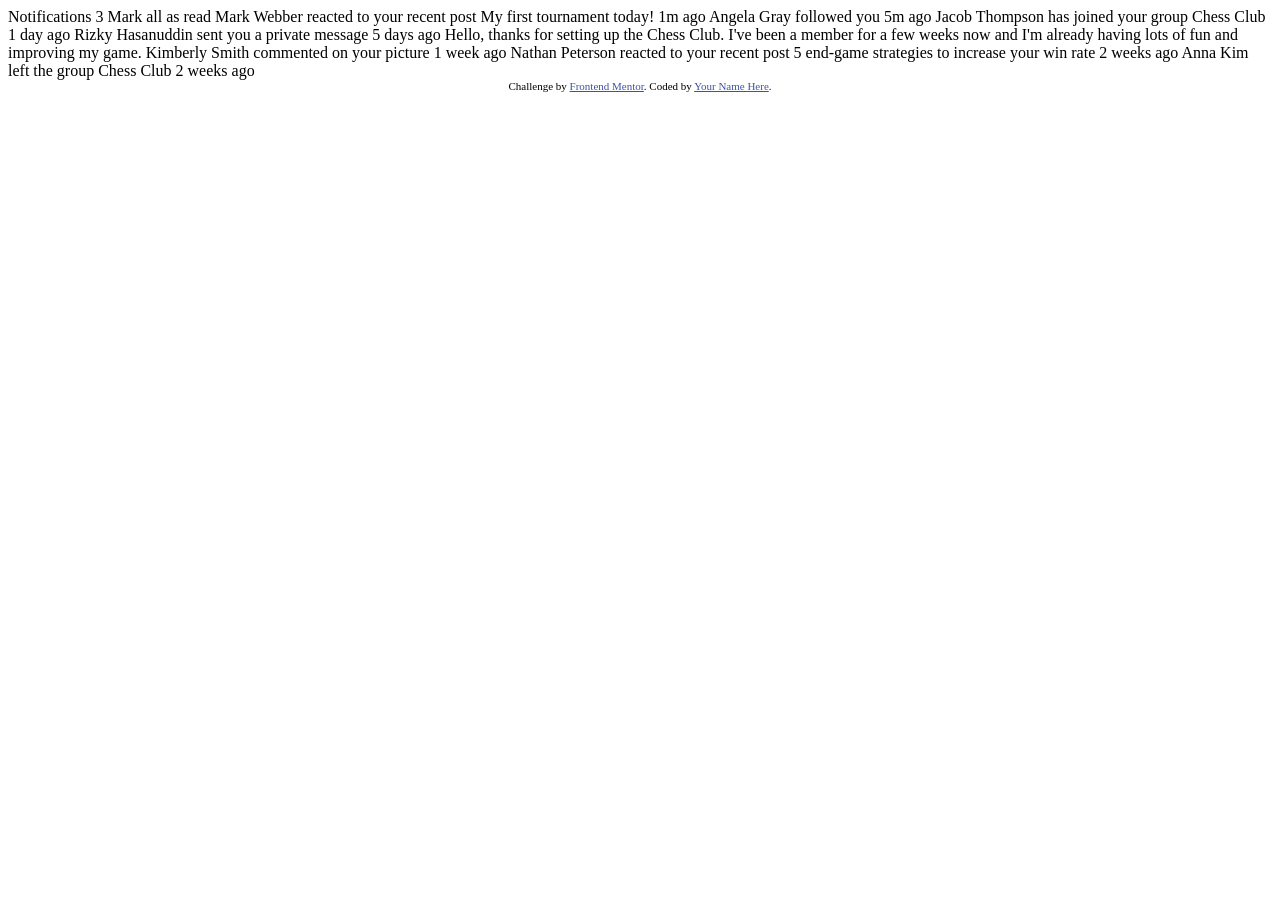
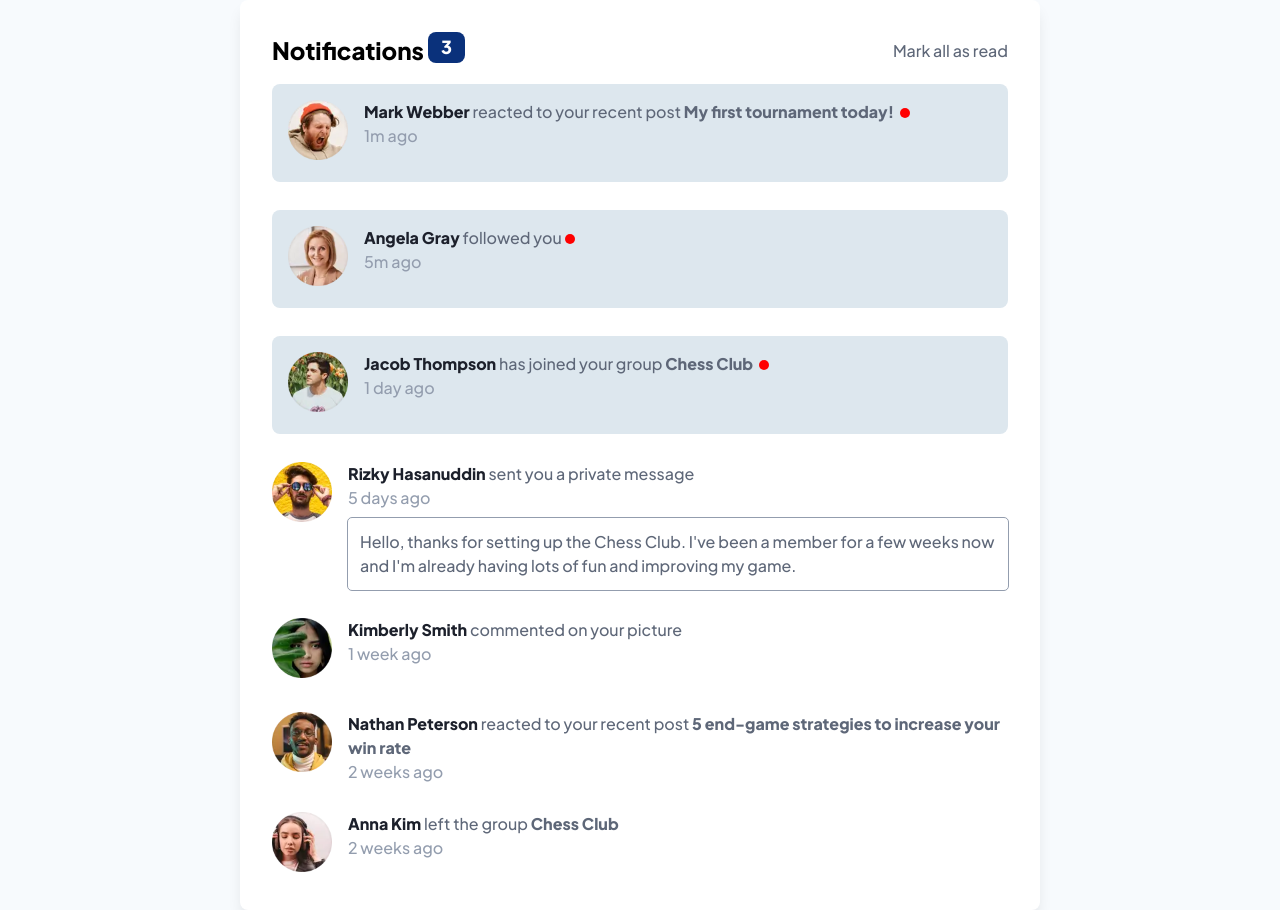
Before and after one commit to EidrianMax/notifications-page-main, a plain HTML site: page index.html in a window 1280 px wide. Before the commit the page ends 800 px from the top, so only its background shows below. Drawn offline with Linux system fonts and the light colour scheme.

Commit message:
finish proyect

```diff
--- /dev/null
+++ b/assets/scripts.js
@@ -0,0 +1,15 @@
+let numberOfNotifications = document.querySelectorAll('.c-notification--no-read').length
+const bagde = document.querySelector('.c-badge')
+const btnMarkAllNotifications = document.querySelector('.c-btn')
+
+document.addEventListener('DOMContentLoaded', () => {
+  bagde.textContent = numberOfNotifications
+})
+
+btnMarkAllNotifications.addEventListener('click', () => {
+  document.querySelectorAll('.c-notification--no-read').forEach(element => {
+    element.classList.remove('c-notification--no-read')
+
+    bagde.remove()
+  })
+})
--- /dev/null
+++ b/assets/styles.css
@@ -0,0 +1,168 @@
+@import url("https://fonts.googleapis.com/css2?family=Plus+Jakarta+Sans:wght@500;800&display=swap");
+
+:root {
+  /* Primary */
+  --red: hsl(1, 90%, 64%);
+  --blue: hsl(219, 85%, 26%);
+  /* Neutral */
+  --white: hsl(0, 0%, 100%);
+  --very-light-grayish-blue: hsl(210, 60%, 98%);
+  --light-grayish-blue-1: hsl(211, 68%, 94%);
+  --light-grayish-blue-2: hsl(205, 33%, 90%);
+  --grayish-blue: hsl(219, 14%, 63%);
+  --dark-grayish-blue: hsl(219, 12%, 42%);
+  --very-dark-blue: hsl(224, 21%, 14%);
+  /* Typography */
+  --font-weight-medium: 500;
+  --font-weight-extra-bold: 800;
+}
+
+* {
+  box-sizing: border-box;
+  margin: 0;
+  padding: 0;
+}
+
+body {
+  margin: 0;
+  font-family: "Plus Jakarta Sans", sans-serif;
+  font-size: 1rem;
+  line-height: 1.5;
+}
+
+img {
+  max-width: 100%;
+}
+
+/* c-notificacions */
+.c-notifications {
+  padding: 1.5rem 1rem;
+  display: flex;
+  flex-direction: column;
+  gap: 1rem;
+}
+.c-notifications__header {
+  display: flex;
+  justify-content: space-between;
+  align-items: center;
+}
+.c-notifications__title {
+  font-size: 1.5rem;
+}
+
+/* c-button */
+.c-btn {
+  font-family: inherit;
+  font-size: inherit;
+  font-weight: inherit;
+  cursor: pointer;
+  border: none;
+  background-color: transparent;
+  color: var(--dark-grayish-blue);
+}
+.c-btn:hover {
+  color: var(--blue);
+}
+
+/* c-badge */
+.c-badge {
+  display: inline-block;
+  background-color: var(--blue);
+  padding: 0.35em 0.7em;
+  border-radius: 0.5rem;
+  color: var(--white);
+  line-height: 1;
+  font-size: 0.75em;
+  vertical-align: top;
+}
+
+/* c-notificacion */
+.c-notification {
+  background: var(--white);
+  border-radius: 0.5rem;
+  color: var(--dark-grayish-blue);
+  display: flex;
+  gap: 1rem;
+  cursor: pointer;
+}
+
+.c-notification__header {
+  flex: 0 0 60px;
+}
+
+.c-notification__body {
+  flex-grow: 1;
+}
+
+.c-notification__name {
+  text-decoration: none;
+  color: var(--very-dark-blue);
+  font-weight: var(--font-weight-extra-bold);
+}
+.c-notification__name:hover {
+  color: var(--blue);
+}
+
+.c-notification__event {
+  text-decoration: none;
+  color: var(--dark-grayish-blue);
+  font-weight: var(--font-weight-extra-bold);
+}
+.c-notification__event:hover {
+  color: var(--blue);
+}
+
+.c-notification__time {
+  color: var(--grayish-blue);
+}
+
+.c-notification--no-read {
+  background: var(--light-grayish-blue-2);
+  padding: 1rem;
+}
+
+.c-notification__reply {
+  outline: 1px solid var(--grayish-blue);
+  padding: 0.75rem;
+  border-radius: 0.25rem;
+  margin-top: 0.5rem;
+  transition: 0.25s;
+}
+.c-notification__reply:hover {
+  outline: none;
+  background: var(--light-grayish-blue-1);
+}
+
+.c-notification--no-read .c-notification__text::after {
+  content: "";
+  display: inline-flex;
+  width: 10px;
+  height: 10px;
+  border-radius: 50%;
+  background-color: red;
+  margin-left: 0.2rem;
+}
+
+/* l-notifications */
+.l-notifications {
+  display: flex;
+  flex-direction: column;
+  gap: 1.75rem;
+}
+
+@media screen and (min-width: 1024px) {
+  body {
+    min-height: 100vh;
+    display: grid;
+    place-items: center;
+    background: var(--very-light-grayish-blue);
+  }
+
+  .c-notifications {
+    max-width: 800px;
+    background-color: var(--white);
+    padding: 2rem;
+    border-radius: 0.5rem;
+    box-shadow: 0px 10px 15px -3px rgba(0, 0, 0, 0.1);
+  }
+}
--- a/index.html
+++ b/index.html
@@ -1,51 +1,138 @@
 <!DOCTYPE html>
 <html lang="en">
-<head>
-  <meta charset="UTF-8">
-  <meta name="viewport" content="width=device-width, initial-scale=1.0"> <!-- displays site properly based on user's device -->
+  <head>
+    <meta charset="UTF-8" />
+    <meta name="viewport" content="width=device-width, initial-scale=1.0" />
+    <link rel="icon" type="image/png" sizes="32x32" href="./assets/images/favicon-32x32.png" />
+    <link rel="stylesheet" href="./assets/styles.css" />
+    <title>Frontend Mentor | Notifications page</title>
+    <script type="module" src="./assets/scripts.js"></script>
+  </head>
+  <body>
+    <main>
+      <div class="c-notifications">
+        <div class="c-notifications__header">
+          <div class="c-notifications__flex">
+            <h1 class="c-notifications__title">
+              Notifications
+              <span class="c-badge"></span>
+            </h1>
+          </div>
 
-  <link rel="icon" type="image/png" sizes="32x32" href="./assets/images/favicon-32x32.png">
+          <button class="c-btn">Mark all as read</button>
+        </div>
 
-  <title>Frontend Mentor | Notifications page</title>
+        <div class="c-notifications__body">
+          <div class="l-notifications">
+            <div class="l-notifications__item">
+              <div class="c-notification c-notification--no-read">
+                <div class="c-notification__header">
+                  <img src="./assets/images/avatar-mark-webber.webp" alt="Mark Webber image profile" />
+                </div>
 
-  <!-- Feel free to remove these styles or customise in your own stylesheet 👍 -->
-  <style>
-    .attribution { font-size: 11px; text-align: center; }
-    .attribution a { color: hsl(228, 45%, 44%); }
-  </style>
-</head>
-<body>
+                <div class="c-notification__body">
+                  <p class="c-notification__text">
+                    <a class="c-notification__name" href="#">Mark Webber</a> reacted to your recent post
+                    <a class="c-notification__event" href="#">My first tournament today!</a>
+                  </p>
+                  <p class="c-notification__time"><time>1m ago</time></p>
+                </div>
+              </div>
+            </div>
 
-  Notifications 3
+            <div class="l-notifications__item">
+              <div class="c-notification c-notification--no-read">
+                <div class="c-notification__header">
+                  <img src="./assets/images/avatar-angela-gray.webp" alt="Angela Gray image profile" />
+                </div>
 
-  Mark all as read
+                <div class="c-notification__body">
+                  <p class="c-notification__text"><a class="c-notification__name" href="#">Angela Gray</a> followed you</p>
+                  <p class="c-notification__time"><time>5m ago</time></p>
+                </div>
+              </div>
+            </div>
 
-  Mark Webber reacted to your recent post My first tournament today!
-  1m ago
+            <div class="l-notifications__item">
+              <div class="c-notification c-notification--no-read">
+                <div class="c-notification__header">
+                  <img src="./assets/images/avatar-jacob-thompson.webp" alt="Jacob Thompson image profile" />
+                </div>
 
-  Angela Gray followed you
-  5m ago
+                <div class="c-notification__body">
+                  <p class="c-notification__text">
+                    <a class="c-notification__name" href="#">Jacob Thompson</a> has joined your group
+                    <a class="c-notification__event" href="#">Chess Club</a>
+                  </p>
+                  <p class="c-notification__time"><time>1 day ago</time></p>
+                </div>
+              </div>
+            </div>
 
-  Jacob Thompson has joined your group Chess Club
-  1 day ago
+            <div class="l-notifications__item">
+              <div class="c-notification">
+                <div class="c-notification__header">
+                  <img src="./assets/images/avatar-rizky-hasanuddin.webp" alt="Rizky Hasanuddin image profile" />
+                </div>
 
-  Rizky Hasanuddin sent you a private message
-  5 days ago
-  Hello, thanks for setting up the Chess Club. I've been a member for a few weeks now and
-  I'm already having lots of fun and improving my game.
+                <div class="c-notification__body">
+                  <p class="c-notification__text"><a class="c-notification__name" href="#">Rizky Hasanuddin</a> sent you a private message</p>
+                  <p class="c-notification__time"><time>5 days ago</time></p>
+                  <p class="c-notification__reply">
+                    Hello, thanks for setting up the Chess Club. I've been a member for a few weeks now and I'm already having lots of fun and
+                    improving my game.
+                  </p>
+                </div>
+              </div>
+            </div>
 
-  Kimberly Smith commented on your picture
-  1 week ago
+            <div class="l-notifications__item">
+              <div class="c-notification">
+                <div class="c-notification__header">
+                  <img src="./assets/images/avatar-kimberly-smith.webp" alt="Kimberly Smith image profile" />
+                </div>
 
-  Nathan Peterson reacted to your recent post 5 end-game strategies to increase your win rate
-  2 weeks ago
+                <div class="c-notification__body">
+                  <p class="c-notification__text"><a class="c-notification__name" href="#">Kimberly Smith</a> commented on your picture</p>
+                  <p class="c-notification__time"><time>1 week ago</time></p>
+                </div>
+              </div>
+            </div>
 
-  Anna Kim left the group Chess Club
-  2 weeks ago
+            <div class="l-notifications__item">
+              <div class="c-notification">
+                <div class="c-notification__header">
+                  <img src="./assets/images/avatar-nathan-peterson.webp" alt="Nathan Peterson image profile" />
+                </div>
 
-  <div class="attribution">
-    Challenge by <a href="https://www.frontendmentor.io?ref=challenge" target="_blank">Frontend Mentor</a>.
-    Coded by <a href="#">Your Name Here</a>.
-  </div>
-</body>
+                <div class="c-notification__body">
+                  <p class="c-notification__text">
+                    <a class="c-notification__name" href="#">Nathan Peterson</a> reacted to your recent post
+                    <a class="c-notification__event" href="#">5 end-game strategies to increase your win rate</a>
+                  </p>
+                  <p class="c-notification__time"><time>2 weeks ago</time></p>
+                </div>
+              </div>
+            </div>
+
+            <div class="l-notifications__item">
+              <div class="c-notification">
+                <div class="c-notification__header">
+                  <img src="./assets/images/avatar-anna-kim.webp" alt="Anna Kim image profile" />
+                </div>
+
+                <div class="c-notification__body">
+                  <p class="c-notification__text">
+                    <a class="c-notification__name" href="#">Anna Kim</a> left the group
+                    <a class="c-notification__event" href="#">Chess Club</a>
+                  </p>
+                  <p class="c-notification__time"><time>2 weeks ago</time></p>
+                </div>
+              </div>
+            </div>
+          </div>
+        </div>
+      </div>
+    </main>
+  </body>
 </html>
```
Also changed, not shown: 1 other file.
